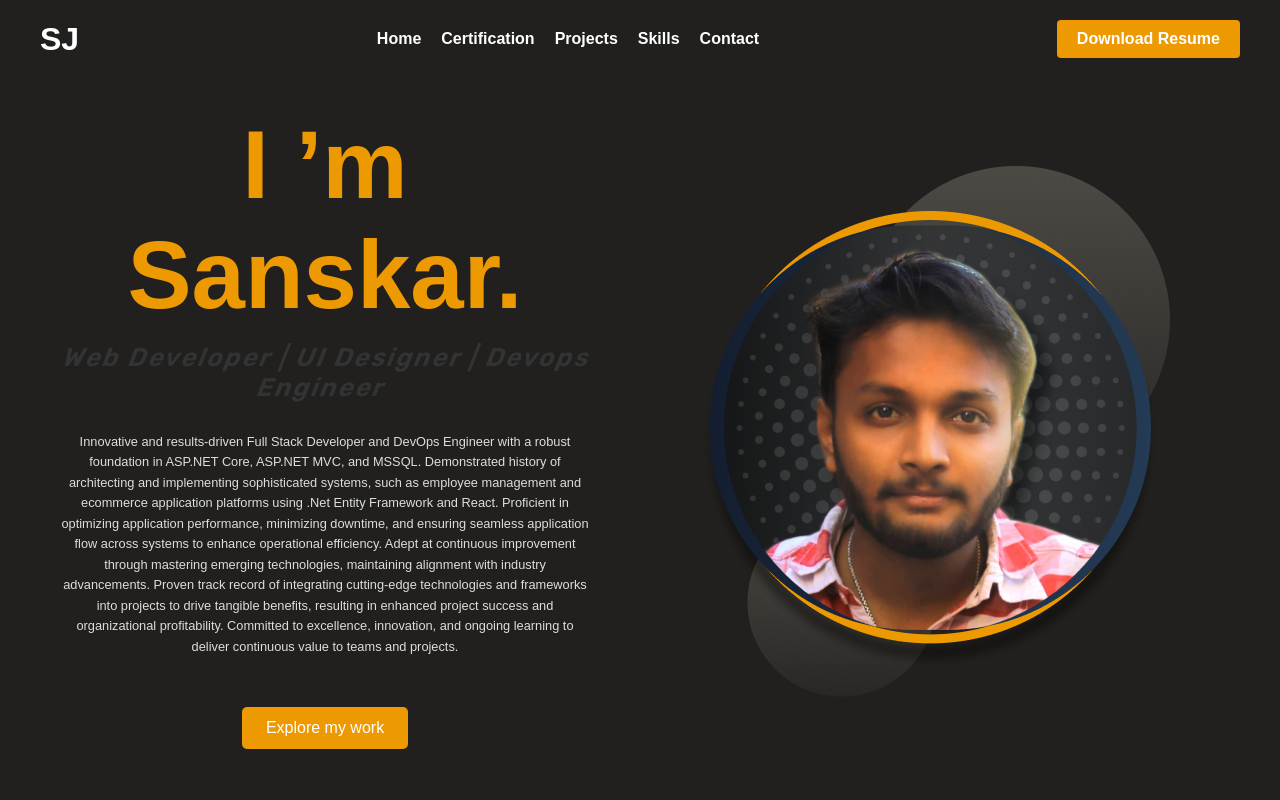
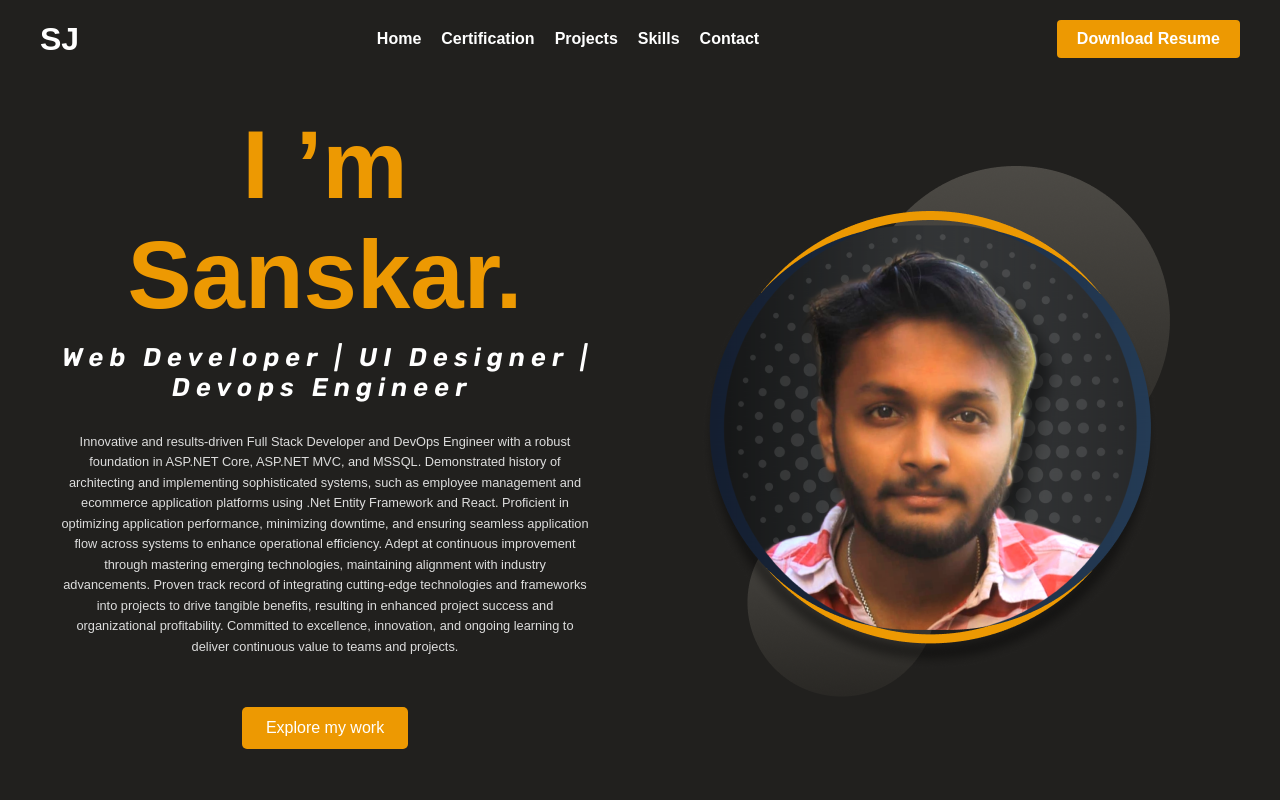
Before and after one commit to Sanskar-Jaiswal/PortfolioJS, a React (Create React App) app: page / in a window 1280 px wide. Shown: the top 800 px of the page. Built offline with nearby package versions, Linux system fonts and the light colour scheme; a web font is replaced by a local one.

Commit message:
css changed

```diff
--- a/src/component/Dashboard/Dashboard.css
+++ b/src/component/Dashboard/Dashboard.css
@@ -18,11 +18,11 @@
   font-family: "Rubik", serif; /* Use Rubik font */
   font-optical-sizing: auto; /* Optimal rendering */
   font-weight: 600; /* Medium font weight */
-  font-style: italic; /* Slanted text */
+  font-style:normal; /* Slanted text */
   text-align: center; /* Center-align text */
   font-size: 1.8rem; /* Adjust font size */
-  color: #333; /* Neutral dark text color */
-  letter-spacing: 2px; /* Space out letters slightly */
+  color: #ffffff; /* Neutral dark text color */
+  letter-spacing: 6px; /* Space out letters slightly */
   transform: skewX(-10deg); /* Add a slant effect */
   margin: 20px 0; /* Add spacing above and below */
   transition: transform 0.3s ease, color 0.3s ease; /* Smooth hover transition */
```
